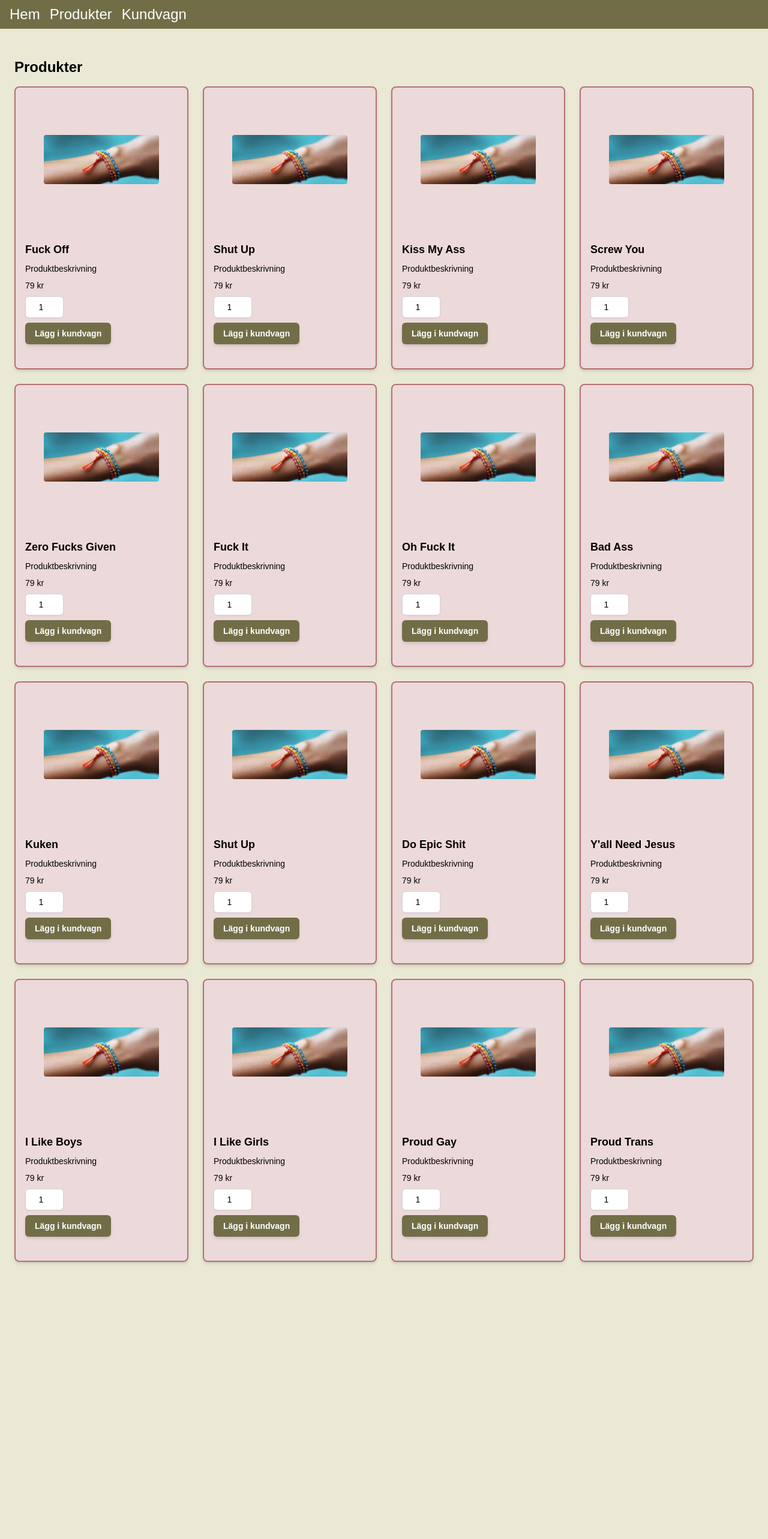
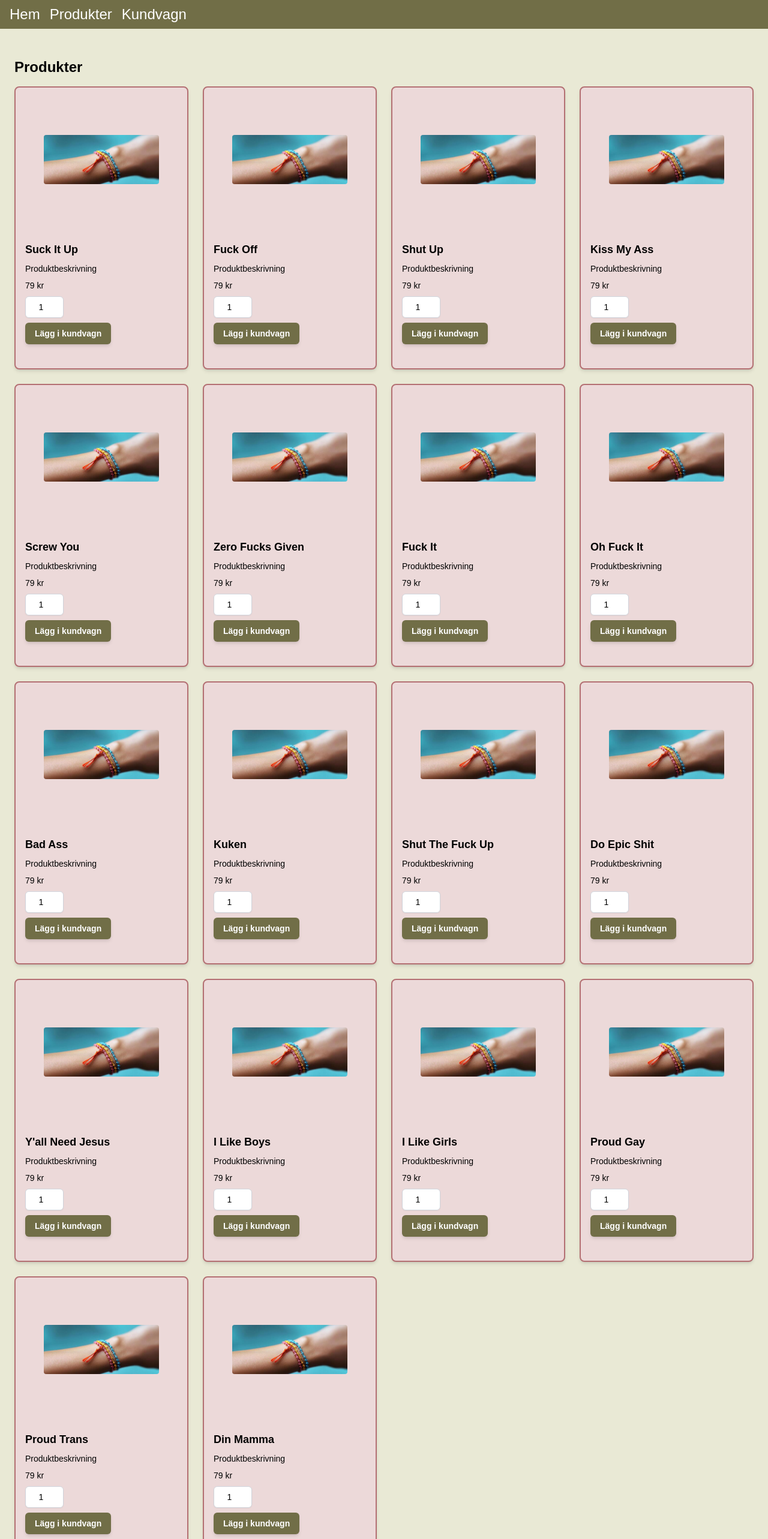
Before and after one commit to annkar73/morse-code-shop, a Next.js app: page /products in a window 1280 px wide. Shown: the top 2566 px of the page at 60% size. Before the commit the page ends 2152 px from the top, so only its background shows below. Built offline with nearby package versions, Linux system fonts and the light colour scheme.

Commit message:
add object to array

```diff
--- a/src/app/data/products.ts
+++ b/src/app/data/products.ts
@@ -3,6 +3,7 @@
 import { IProduct } from "@/components/ProductCard"; // importera IProduct om du inte redan gör det
 
 export const products: IProduct[] = [
+  { id: 0, name: "Suck It Up", description: "", price: 79, image: "/images/bracelets.jpeg" },
   { id: 1, name: "Fuck Off", description: "", price: 79, image: "/images/bracelets.jpeg" },
   { id: 2, name: "Shut Up", description: "", price: 79, image: "/images/bracelets.jpeg" },
   { id: 3, name: "Kiss My Ass", description: "", price: 79, image: "/images/bracelets.jpeg" },
@@ -12,13 +13,13 @@ export const products: IProduct[] = [
   { id: 7, name: "Oh Fuck It", description: "", price: 79, image: "/images/bracelets.jpeg" },
   { id: 8, name: "Bad Ass", description: "", price: 79, image: "/images/bracelets.jpeg" },
   { id: 10, name: "Kuken", description: "", price: 79, image: "/images/bracelets.jpeg" },
-  { id: 11, name: "Shut Up", description: "", price: 79, image: "/images/bracelets.jpeg" },
+  { id: 11, name: "Shut The Fuck Up", description: "", price: 79, image: "/images/bracelets.jpeg" },
   { id: 12, name: "Do Epic Shit", description: "", price: 79, image: "/images/bracelets.jpeg" },
   { id: 13, name: "Y'all Need Jesus", description: "", price: 79, image: "/images/bracelets.jpeg" },
   { id: 14, name: "I Like Boys", description: "", price: 79, image: "/images/bracelets.jpeg" },
   { id: 15, name: "I Like Girls", description: "", price: 79, image: "/images/bracelets.jpeg" },
   { id: 16, name: "Proud Gay", description: "", price: 79, image: "/images/bracelets.jpeg" },
   { id: 17, name: "Proud Trans", description: "", price: 79, image: "/images/bracelets.jpeg" },
-
+  { id: 18, name: "Din Mamma", description: "", price: 79, image: "/images/bracelets.jpeg" },
 
 ];
```
